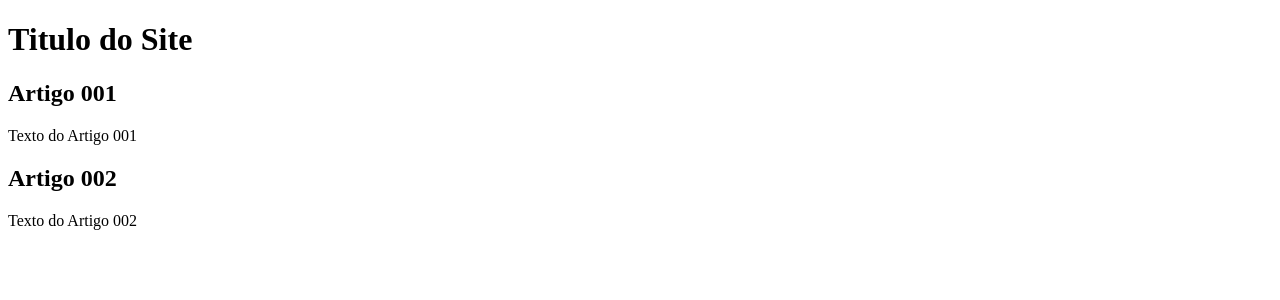
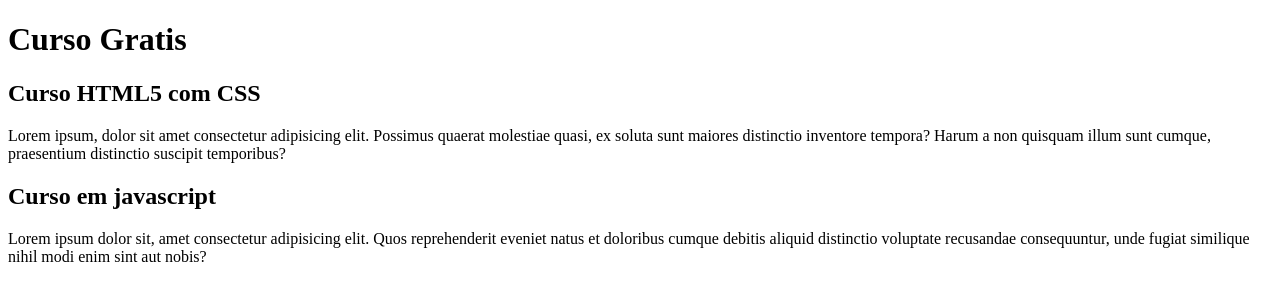
Before and after one commit to lgmazeto/projeto-site, a plain HTML site: page index.html in a window 1280 px wide. Drawn offline with Linux system fonts and the light colour scheme.

Commit message:
Comecei conteudo Index
primeira parte do conteudo

```diff
--- a/index.html
+++ b/index.html
@@ -3,20 +3,20 @@
 <head>
     <meta charset="UTF-8">
     <meta name="viewport" content="width=device-width, initial-scale=1.0">
-    <title>Document</title>
+    <title>Título do site</title>
 </head>
 <body>
     <main>
         <header>
-            <h1>Titulo do Site</h1>
+            <h1>Curso Gratis</h1>
         </header>
         <article>
-            <h2>Artigo 001</h2>
-            <p>Texto do Artigo 001</p>
+            <h2>Curso HTML5 com CSS</h2>
+            <p>Lorem ipsum, dolor sit amet consectetur adipisicing elit. Possimus quaerat molestiae quasi, ex soluta sunt maiores distinctio inventore tempora? Harum a non quisquam illum sunt cumque, praesentium distinctio suscipit temporibus?</p>
         </article>
         <article>
-            <h2>Artigo 002</h2>
-            <p>Texto do Artigo 002</p>
+            <h2>Curso em javascript</h2>
+            <p>Lorem ipsum dolor sit, amet consectetur adipisicing elit. Quos reprehenderit eveniet natus et doloribus cumque debitis aliquid distinctio voluptate recusandae consequuntur, unde fugiat similique nihil modi enim sint aut nobis?</p>
         </article>
     </main>
 
```
